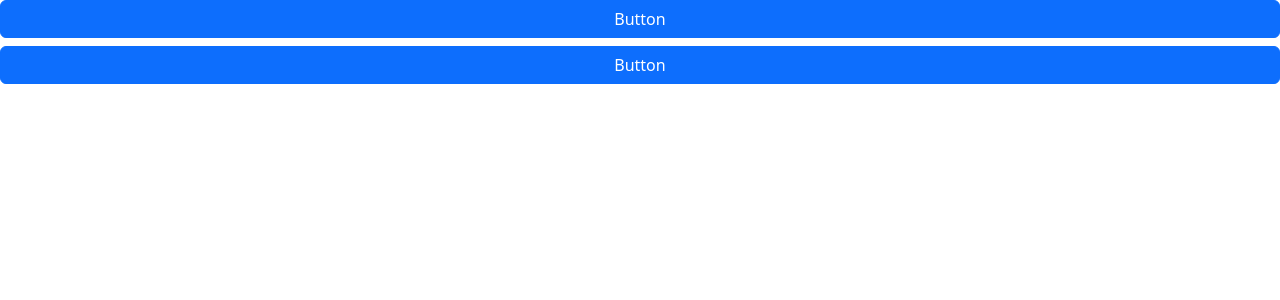
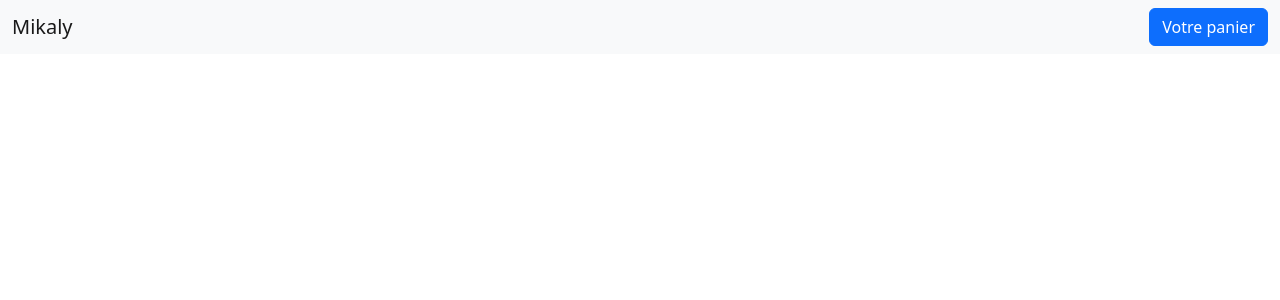
Before and after one commit to jogasy/m1p9mean-JonathanRabefialy-ETU002325, an Angular app: page / in a window 1280 px wide. Shown: the top 300 px of the page. Built offline with nearby package versions, Linux system fonts and the light colour scheme.

Commit message:
add top-bar

```diff
--- a/src/app/app.component.html
+++ b/src/app/app.component.html
@@ -1,4 +1 @@
-<div class="d-grid gap-2">
-  <button class="btn btn-primary" type="button">Button</button>
-  <button class="btn btn-primary" type="button">Button</button>
-</div>
+<router-outlet></router-outlet>
--- a/src/app/home/components/top-bar/top-bar.component.html
+++ b/src/app/home/components/top-bar/top-bar.component.html
@@ -1 +1,6 @@
-<p>top-bar works!</p>
+<nav class="navbar navbar-light bg-light">
+  <div class="container-fluid">
+    <span class="navbar-brand mb-0 h1">Mikaly</span>
+    <button type="button" class="btn btn-primary">Votre panier</button>
+  </div>
+</nav>
--- a/src/app/home/home.component.html
+++ b/src/app/home/home.component.html
@@ -1 +1,2 @@
-<p>home works!</p>
+<app-top-bar></app-top-bar>
+<router-outlet></router-outlet>
--- a/src/app/home/home.module.ts
+++ b/src/app/home/home.module.ts
@@ -1,10 +1,16 @@
+import { RouterModule, Routes } from '@angular/router';
 import { NgModule } from '@angular/core';
 import { CommonModule } from '@angular/common';
 import { HomeComponent } from './home.component';
 import { BasketComponent } from './components/basket/basket.component';
 import { TopBarComponent } from './components/top-bar/top-bar.component';
 
-
+const route: Routes = [
+  {
+    path: '',
+    component: HomeComponent
+  }
+]
 
 @NgModule({
   declarations: [
@@ -13,7 +19,8 @@ import { TopBarComponent } from './components/top-bar/top-bar.component';
     TopBarComponent
   ],
   imports: [
-    CommonModule
+    CommonModule,
+    RouterModule.forChild(route)
   ]
 })
 export class HomeModule { }
```
